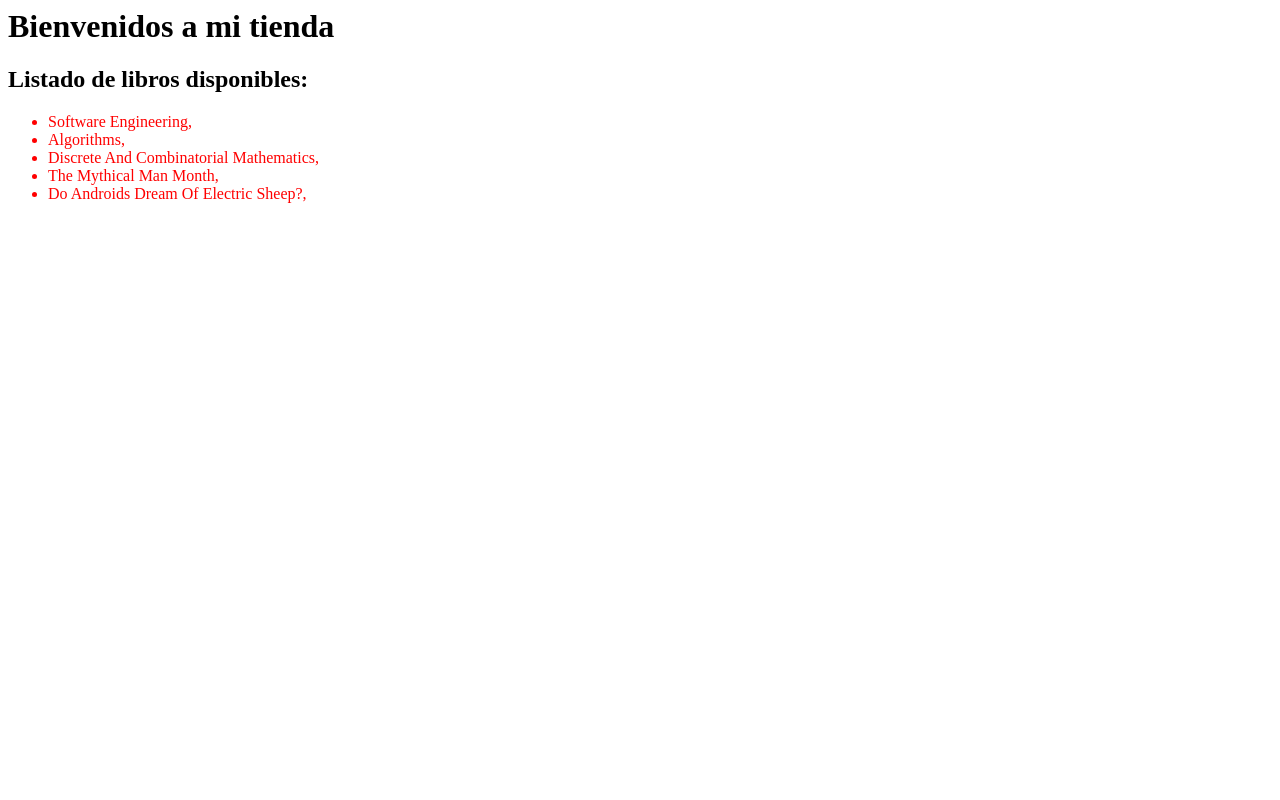
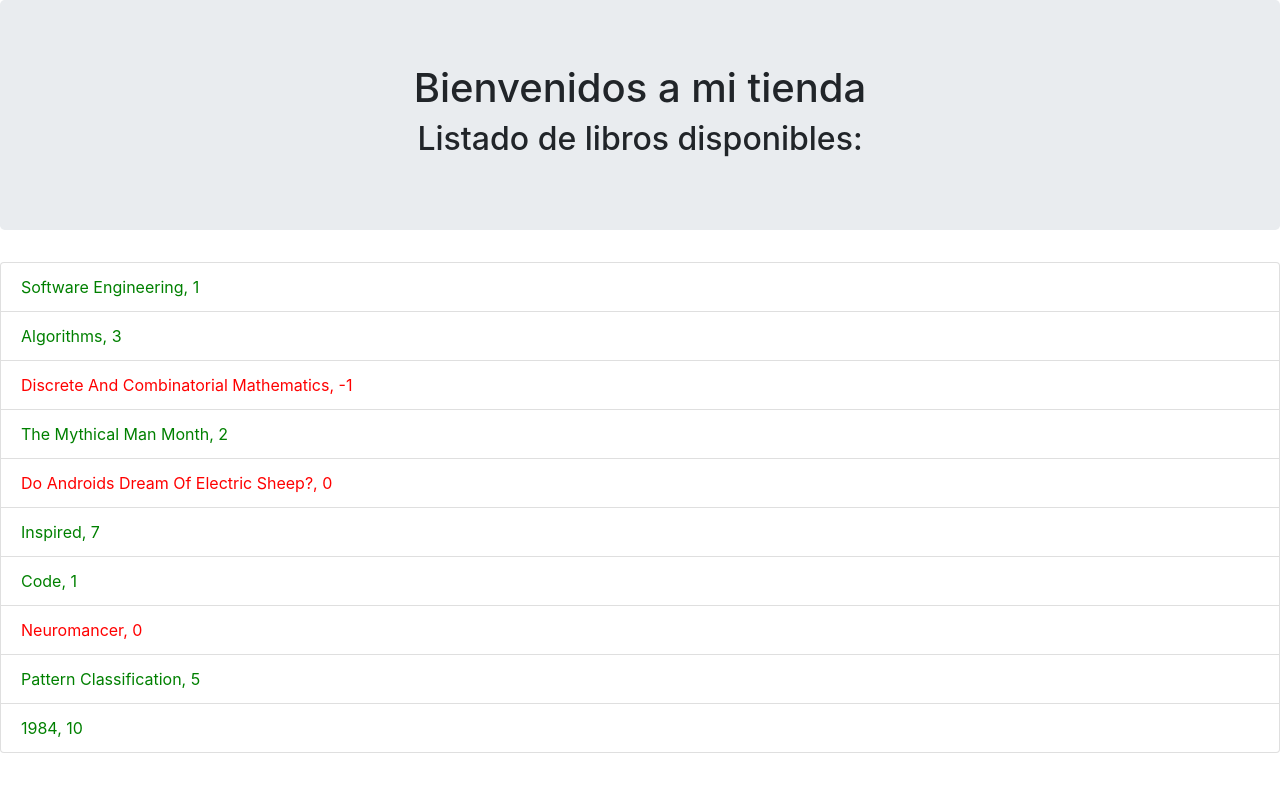
Before and after one commit to lorenrh/bookstore, a PHP site: page / in a window 1280 px wide. Run offline with PHP 8.4, Linux system fonts and the light colour scheme; data that the repository does not hold is empty.

Commit message:
add bootstrap styles
Signed-off-by: Lorena Rangel <lorena.rangel@docker.com>

```diff
--- a/index.php
+++ b/index.php
@@ -1,12 +1,17 @@
 <html>
 
 <head>
+    <meta charset="utf-8">
+    <meta name="viewport" content="width=device-width, initial-scale=1, shrink-to-fit=no">
+    <link rel="stylesheet" href="https://cdn.jsdelivr.net/npm/bootstrap@4.5.3/dist/css/bootstrap.min.css" integrity="sha384-TX8t27EcRE3e/ihU7zmQxVncDAy5uIKz4rEkgIXeMed4M0jlfIDPvg6uqKI2xXr2" crossorigin="anonymous">
     <title> Tienda de libros online </title>
 </head>
 
 <body>
-    <h1>Bienvenidos a mi tienda</h1>
-    <h2>Listado de libros disponibles: </h2>
+    <div class="jumbotron text-center">
+        <h1>Bienvenidos a mi tienda</h1>
+        <h2>Listado de libros disponibles: </h2>
+    </div>
 
     <?php
     $availableBooks = array(
@@ -15,10 +20,15 @@
         'discrete and combinatorial mathematics' => -1,
         'the mythical man month' => 2,
         'do androids dream of electric sheep?' => 0,
+        'inspired' => 7,
+        'code' => 1,
+        'neuromancer' => 0,
+        'pattern classification' => 5,
+        '1984' => 10,
     );
 
-    echo '<ul>';
-    foreach ($availableBooks as $book => $available) {
+    echo '<ul class="list-group">';
+    foreach ($availableBooks as $book => $count) {
         prettyPrint($book, $count);
     }
     echo '</ul>';
@@ -31,7 +41,7 @@
         } else {
             $color = 'green';
         }
-        echo '<li style="color:' . $color . ';">' . $prettyName . ', ' . $count . '</li>';
+        echo '<li class="list-group-item" style="color:' . $color . ';">' . $prettyName . ', ' . $count . '</li>';
     }
 
     ?>
```
